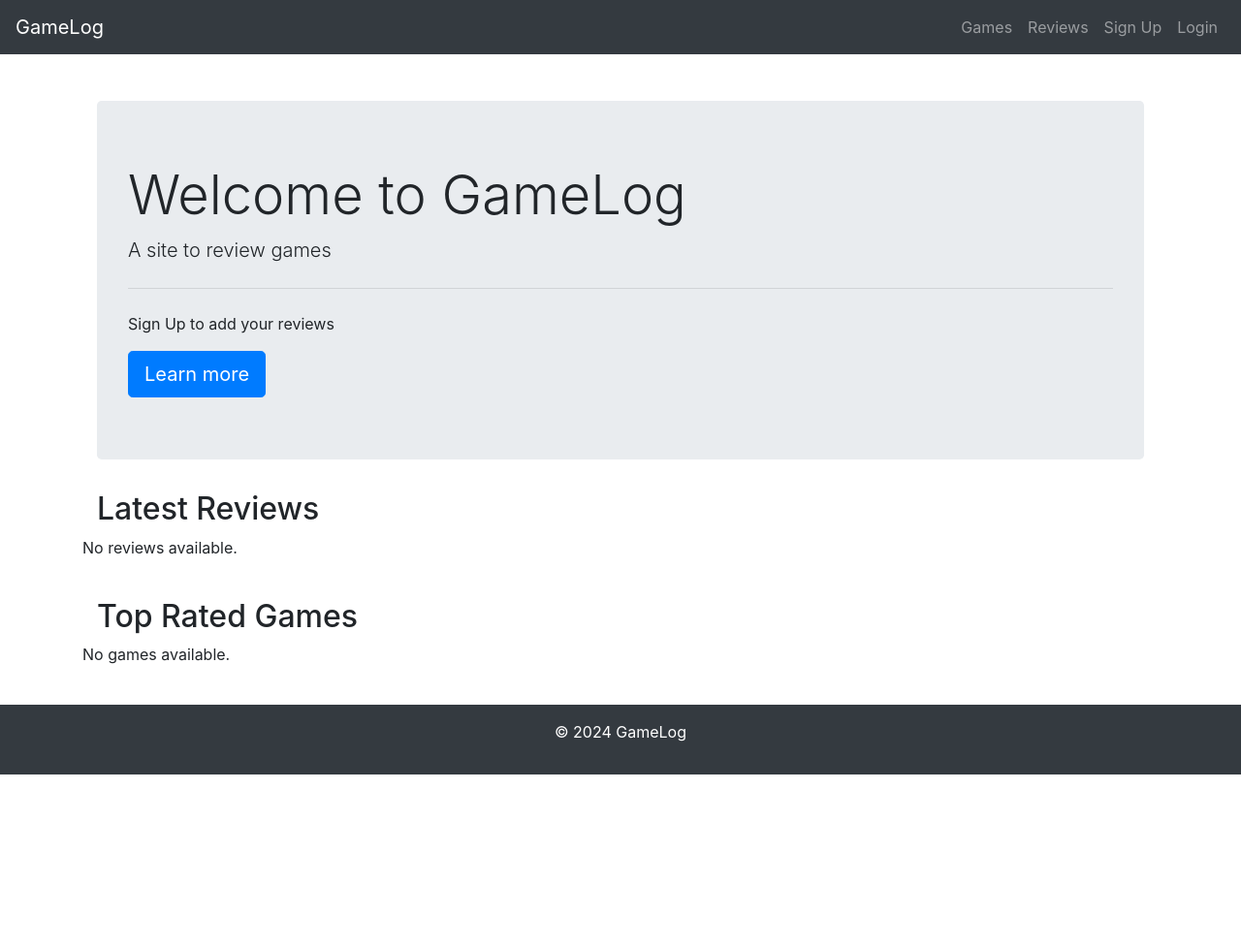
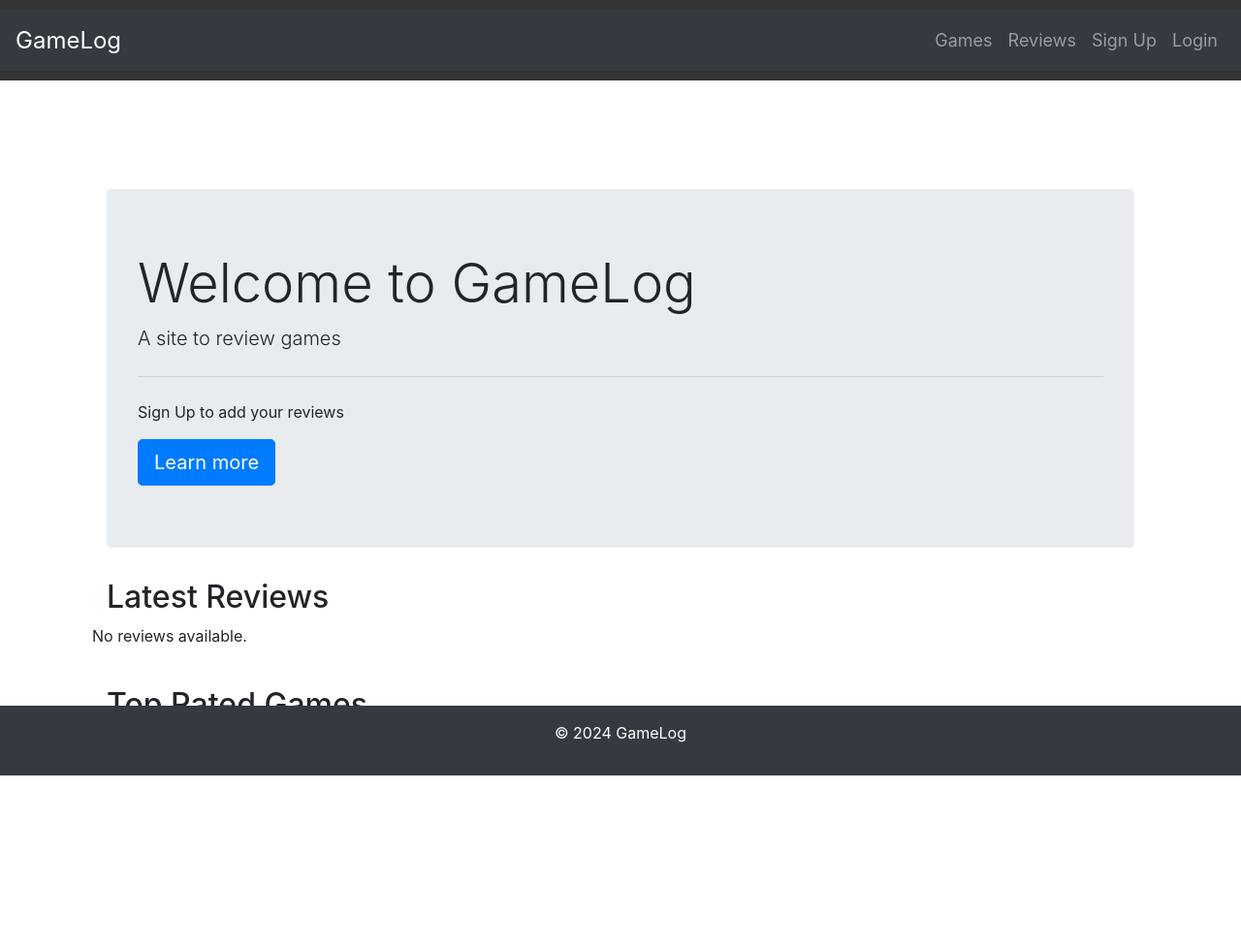
Before and after one commit to Richieon88/django-review-site, a Django app: page / in a window 1280 px wide. Shown: the whole page at 97% size. Before the commit the page ends 799 px from the top, so only its background shows below. Run offline with Django 4.2, Linux system fonts and the light colour scheme; data that the repository does not hold is empty; some libraries are stand-ins or nearby versions.

Commit message:
Add custom css to 'base.html'

```diff
--- a/gamelog/views.py
+++ b/gamelog/views.py
@@ -2,12 +2,15 @@ from django.urls import path
 from . import views
 from django.shortcuts import render
 from games.models import Game
-from django.db.models import Avg
+from django.db.models import Avg, Q
 from reviews.models import Review
 
 def homepage(request):
-    latest_reviews = Review.objects.order_by('-created_at')[:5]
-    top_rated_games = Game.objects.annotate(avg_rating=Avg('reviews__rating')).order_by('-avg_rating')[:5]
+    latest_reviews = Review.objects.all().order_by('-created_at')[:5]
+
+    # Annotate each Game object with its average rating
+    top_rated_games = Game.objects.annotate(avg_rating=Avg('reviews__rating')).filter(~Q(avg_rating=None)).order_by('-avg_rating')[:5]
+
     context = {
         'latest_reviews': latest_reviews,
         'top_rated_games': top_rated_games,
--- a/games/urls.py
+++ b/games/urls.py
@@ -2,7 +2,6 @@ from django.urls import path
 from . import views
 
 urlpatterns = [
-    path('', views.homepage, name='homepage'),
     path('games/', views.game_list, name='game_list'),
     path('<int:pk>/', views.game_detail, name='game_detail'),
     path('add_review/<int:pk>/', views.add_review, name='add_review'),
--- a/static/css/style.css
+++ b/static/css/style.css
@@ -0,0 +1,56 @@
+/* Custom Styles */
+
+/* Styling for the header */
+header {
+    background-color: #333;
+    padding: 10px 0;
+}
+
+.navbar-brand {
+    font-size: 24px;
+}
+
+.navbar-nav .nav-link {
+    color: #fff;
+    font-size: 18px;
+    padding: 10px 15px;
+}
+
+.navbar-nav .nav-link:hover {
+    color: #aaa;
+}
+
+/* Styling for the main content */
+.container {
+    padding: 20px;
+    /* Adjust the margin to make space for the footer */
+    margin-bottom: 60px; /* Height of the footer + some padding */
+}
+
+.card {
+    border: 1px solid #ccc;
+    border-radius: 5px;
+    padding: 20px;
+    margin-bottom: 20px;
+}
+
+.card-title {
+    font-size: 24px;
+}
+
+.card-text {
+    font-size: 16px;
+    line-height: 1.5;
+}
+
+/* Styling for the footer */
+footer {
+    background-color: #333;
+    color: #fff;
+    padding: 10px 0;
+    /* Set position to stick to the bottom */
+    position: fixed;
+    left: 0;
+    bottom: 0;
+    width: 100%;
+}
--- a/templates/base.html
+++ b/templates/base.html
@@ -5,6 +5,9 @@
     <title>{% block title %}GameLog{% endblock %}</title>
     <!-- Bootstrap CSS link -->
     <link rel="stylesheet" href="https://stackpath.bootstrapcdn.com/bootstrap/4.5.2/css/bootstrap.min.css">
+    {% load static %}
+    <!-- Custom CSS -->
+    <link rel="stylesheet" href="{% static 'css/style.css' %}">
 
     <script src="https://ajax.googleapis.com/ajax/libs/jquery/3.6.0/jquery.min.js"></script>
 </head>
--- a/templates/index.html
+++ b/templates/index.html
@@ -58,9 +58,9 @@
                                 <h5 class="card-title">{{ game.title }}</h5>
                                 <p class="card-text">Developer: {{ game.developer }}</p>
                                 <p class="card-text">Release Date: {{ game.release_date }}</p>
-                                <p class="card-text">Developer: {{ game.description }}</p>
-                                {% if game.avg_rating %}
-                                    <p class="card-text">Average Rating: {{ game.avg_rating }}</p>
+                                <p class="card-text">Description: {{ game.description }}</p>
+                                {% if game.avg_rating is not None %}
+                                    <p class="card-text">Average Rating: {{ game.avg_rating|floatformat:"1" }}</p>
                                 {% else %}
                                     <p class="card-text">No rating available</p>
                                 {% endif %}
```
Also changed, not shown: games/templates/games/game_detail.html (+5 -2 lines), games/views.py (+10 -11 lines).
